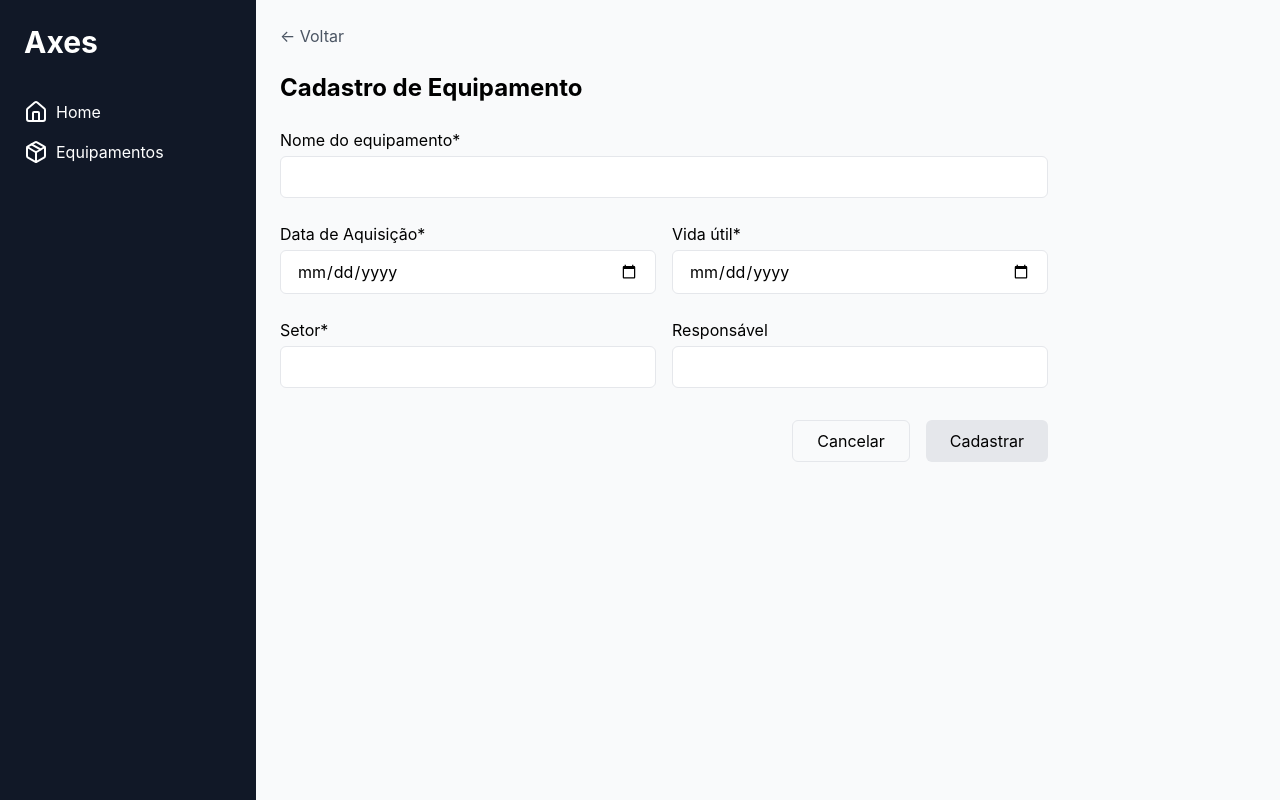
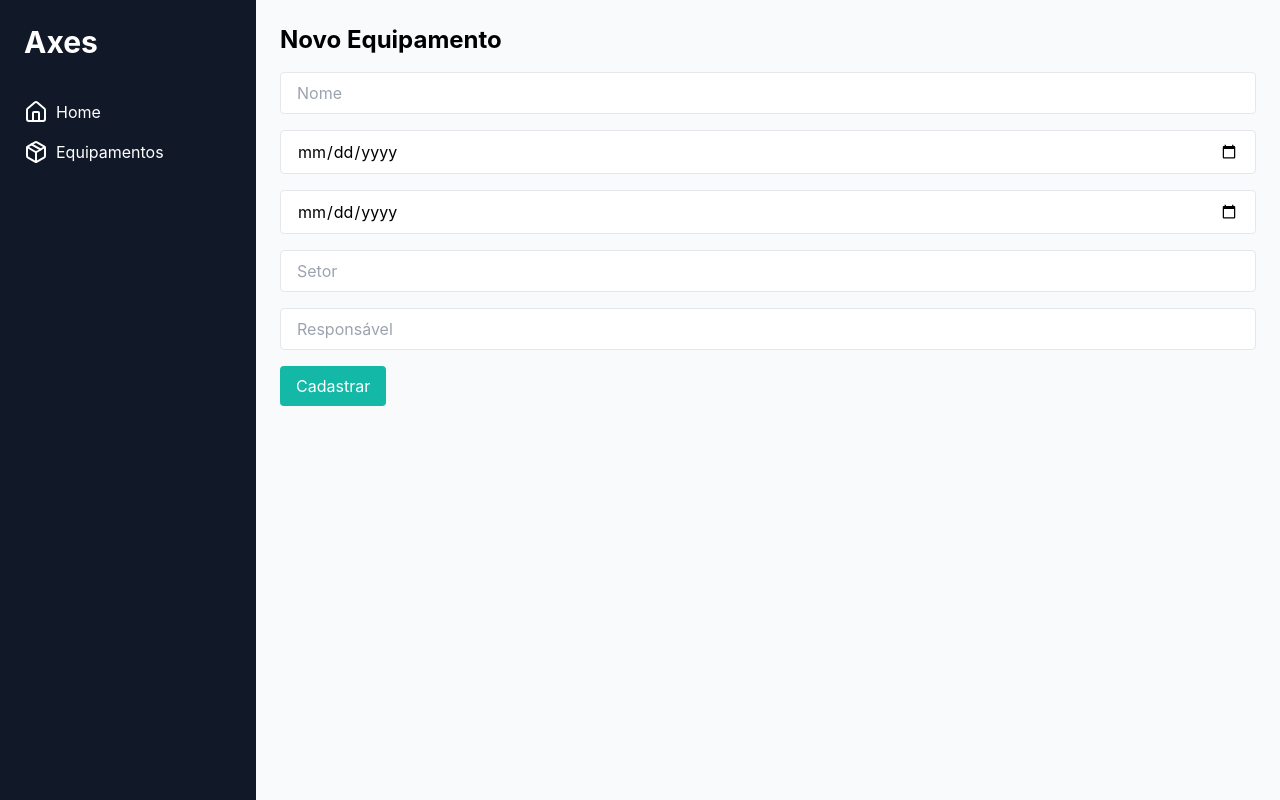
Before and after one commit to DanMarqss/equipment-management-api, a React (Create React App) app in the folder equipment-management-frontend/: page /equipamentos/novo in a window 1280 px wide. Built offline with nearby package versions, Linux system fonts and the light colour scheme; sample sign-in values are in the browser's storage.

Commit message:
Adicionando novas funções

```diff
--- a/equipment-management-frontend/src/App.js
+++ b/equipment-management-frontend/src/App.js
@@ -22,6 +22,7 @@ const ProtectedLayout = () => {
           <Route path="equipamentos" element={<EquipamentosPage />} />
           <Route path="equipamentos/novo" element={<EquipamentoFormPage />} />
           <Route path="equipamentos/:id" element={<EquipamentoViewPage />} />
+          <Route path="equipamentos/:id/editar" element={<EquipamentoFormPage />} />
         </Routes>
       </div>
     </div>
--- a/equipment-management-frontend/src/pages/EquipamentoFormPage.jsx
+++ b/equipment-management-frontend/src/pages/EquipamentoFormPage.jsx
@@ -1,45 +1,41 @@
 import React, { useState, useEffect } from 'react';
-import { useNavigate, useParams } from 'react-router-dom';
-import { format } from 'date-fns';
+import { useParams, useNavigate } from 'react-router-dom';
 import api from '../services/api';
 
-export default function EquipamentoFormPage() {
+const EquipamentoFormPage = () => {
+  const { id } = useParams();
   const navigate = useNavigate();
-  const { id } = useParams();
   const [equipment, setEquipment] = useState({
     nome: '',
     dataCompra: '',
     vidaUtil: '',
     setor: '',
-    responsavel: ''
+    responsavel: '',
   });
 
   useEffect(() => {
     if (id) {
+      // Carregar dados do equipamento para edição
+      const fetchEquipment = async () => {
+        try {
+          const response = await api.get(`/equipment/${id}`);
+          setEquipment(response.data);
+        } catch (error) {
+          console.error('Erro ao carregar equipamento:', error);
+        }
+      };
       fetchEquipment();
     }
   }, [id]);
-
-  const fetchEquipment = async () => {
-    try {
-      const response = await api.get(`/equipment/${id}`);
-      const data = response.data;
-      setEquipment({
-        ...data,
-        dataCompra: format(new Date(data.dataCompra), 'yyyy-MM-dd'),
-        vidaUtil: format(new Date(data.vidaUtil), 'yyyy-MM-dd')
-      });
-    } catch (error) {
-      console.error('Erro ao buscar equipamento:', error);
-    }
-  };
 
   const handleSubmit = async (e) => {
     e.preventDefault();
     try {
       if (id) {
-        await api.patch(`/equipment/${id}`, equipment);
+        // Atualizar equipamento existente
+        await api.put(`/equipment/${id}`, equipment);
       } else {
+        // Criar novo equipamento
         await api.post('/equipment', equipment);
       }
       navigate('/equipamentos');
@@ -50,99 +46,49 @@ export default function EquipamentoFormPage() {
 
   return (
     <div className="p-6">
-      <div className="mb-6">
-        <button
-          onClick={() => navigate('/equipamentos')}
-          className="flex items-center gap-2 text-gray-600"
-        >
-          ← Voltar
-        </button>
-      </div>
-
-      <h1 className="text-2xl font-bold mb-6">
-        {id ? 'Editar Equipamento' : 'Cadastro de Equipamento'}
-      </h1>
-
-      <form onSubmit={handleSubmit} className="max-w-3xl">
-        <div className="space-y-6">
-          <div>
-            <label className="block mb-2">
-              Nome do equipamento*
+      <h1 className="text-2xl font-bold">{id ? 'Editar Equipamento' : 'Novo Equipamento'}</h1>
+      <form onSubmit={handleSubmit} className="mt-4">
+        <div className="grid grid-cols-1 gap-4">
           <input
             type="text"
+            placeholder="Nome"
             value={equipment.nome}
             onChange={(e) => setEquipment({ ...equipment, nome: e.target.value })}
-                className="w-full px-4 py-2 mt-1 border rounded-md"
-                maxLength={50}
-                required
+            className="border px-4 py-2 rounded"
           />
-            </label>
-          </div>
-
-          <div className="grid grid-cols-2 gap-4">
-            <label className="block">
-              Data de Aquisição*
           <input
             type="date"
             value={equipment.dataCompra}
             onChange={(e) => setEquipment({ ...equipment, dataCompra: e.target.value })}
-                className="w-full px-4 py-2 mt-1 border rounded-md"
-                required
+            className="border px-4 py-2 rounded"
           />
-            </label>
-
-            <label className="block">
-              Vida útil*
           <input
             type="date"
             value={equipment.vidaUtil}
             onChange={(e) => setEquipment({ ...equipment, vidaUtil: e.target.value })}
-                className="w-full px-4 py-2 mt-1 border rounded-md"
-                required
+            className="border px-4 py-2 rounded"
           />
-            </label>
-          </div>
-
-          <div className="grid grid-cols-2 gap-4">
-            <label className="block">
-              Setor*
           <input
             type="text"
+            placeholder="Setor"
             value={equipment.setor}
             onChange={(e) => setEquipment({ ...equipment, setor: e.target.value })}
-                className="w-full px-4 py-2 mt-1 border rounded-md"
-                required
+            className="border px-4 py-2 rounded"
           />
-            </label>
-
-            <label className="block">
-              Responsável
           <input
             type="text"
+            placeholder="Responsável"
             value={equipment.responsavel}
             onChange={(e) => setEquipment({ ...equipment, responsavel: e.target.value })}
-                className="w-full px-4 py-2 mt-1 border rounded-md"
+            className="border px-4 py-2 rounded"
           />
-            </label>
         </div>
-        </div>
-
-        <div className="mt-8 flex justify-end gap-4">
-          <button
-            type="button"
-            onClick={() => navigate('/equipamentos')}
-            className="px-6 py-2 border rounded-md hover:bg-gray-50"
-          >
-            Cancelar
+        <button type="submit" className="mt-4 bg-teal-500 text-white px-4 py-2 rounded">
+          {id ? 'Salvar Alterações' : 'Cadastrar'}
         </button>
-          <button
-            type="submit"
-            className="px-6 py-2 bg-gray-200 rounded-md hover:bg-gray-300"
-          >
-            {id ? 'Salvar' : 'Cadastrar'}
-          </button>
-        </div>
       </form>
     </div>
   );
-}
+};
+
+export default EquipamentoFormPage;
```
Lines whose indentation alone changed are shown as unchanged.
